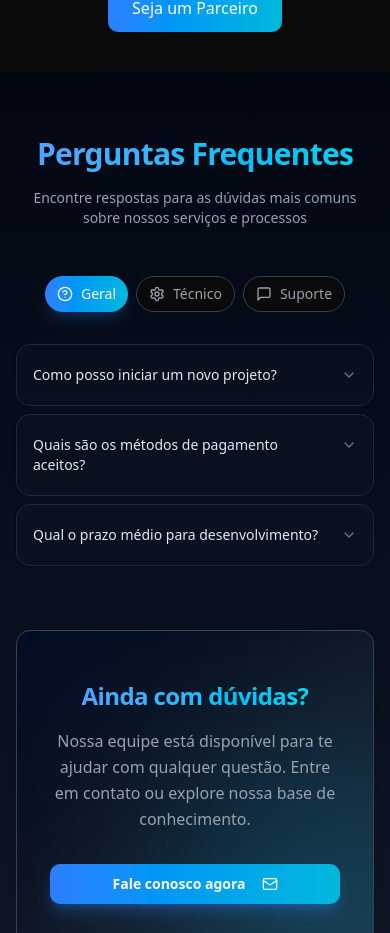
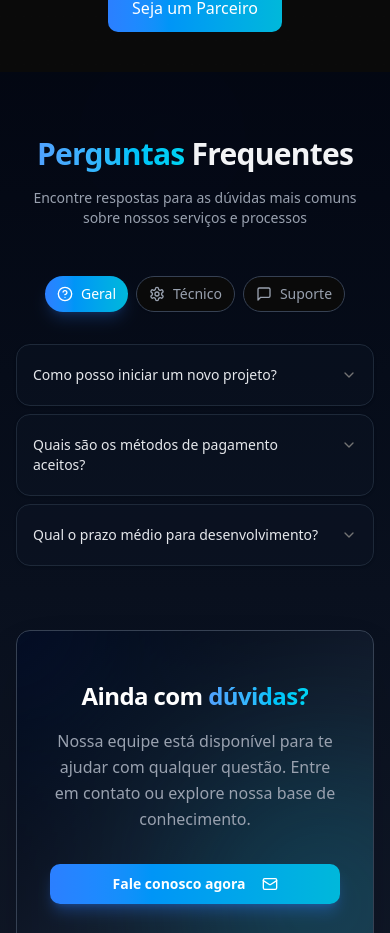
Before and after one commit to Levixs/ls-tecnologia-v2, a Next.js app: page / in a window 390 px wide. Shown: the part 6058-6991 px from the top of the page. Built offline with nearby package versions, Linux system fonts and the light colour scheme.

Commit message:
feat: atualizar tamanhos de fonte nos componentes Contact, FAQ, Partners e Services

```diff
--- a/app/globals.css
+++ b/app/globals.css
@@ -155,7 +155,7 @@ html {
 /* Firefox */
 * {
   scrollbar-width: thin;
-  scrollbar-color: rgba(0, 87, 239, 0.8) transparent;
+  scrollbar-color: #00B5DD transparent;
 }
 
 ::-webkit-scrollbar-thumb:active {
--- a/components/Contact.tsx
+++ b/components/Contact.tsx
@@ -87,7 +87,7 @@ export default function Contact() {
         <section id="contact" className="py-20">
             <div className="container mx-auto px-6">
                 <div className="text-center mb-16">
-                    <h2 className="text-3xl md:text-4xl font-bold text-gray-100 mb-4">
+                    <h2 className="text-3xl md:text-5xl font-bold text-gray-100 mb-4">
                         Vamos <span className="text-transparent bg-clip-text bg-gradient-to-r from-blue-400 to-cyan-400">Conversar</span>
                     </h2>
                     <p className="text-lg text-gray-400 max-w-2xl mx-auto">
--- a/components/FAQ.tsx
+++ b/components/FAQ.tsx
@@ -106,9 +106,9 @@ export default function FAQ() {
                     viewport={{ once: true }}
                 >
                     <h2 className="text-3xl md:text-4xl lg:text-5xl font-bold tracking-tight text-center mb-4">
-                        <span className="text-transparent bg-clip-text bg-gradient-to-r from-blue-400 to-cyan-400">
-                            Perguntas Frequentes
-                        </span>
+                        <h2 className="text-3xl md:text-5xl font-bold text-gray-100 mb-4">
+                            <span className="text-transparent bg-clip-text bg-gradient-to-r from-blue-400 to-cyan-400">Perguntas</span> Frequentes
+                        </h2>
                     </h2>
                     <p className="text-sm md:text-base lg:text-lg text-gray-400 max-w-3xl mx-auto">
                         Encontre respostas para as dúvidas mais comuns sobre nossos serviços e processos
@@ -176,14 +176,10 @@ export default function FAQ() {
                                                         <div className="border-t border-gray-800/50 pt-4">
                                                             <p className="text-sm md:text-base text-gray-400 mb-4">{item.answer}</p>
                                                             <div className="flex items-center justify-between">
-                                                                <Button variant="ghost" size="sm" className="text-gray-500 hover:text-black gap-2 select-none">
+                                                                <span className="text-gray-500 flex gap-2 select-none">
                                                                     <ThumbsUp className="w-4 h-4" />
                                                                     <span>Útil ({item.likes})</span>
-                                                                </Button>
-                                                                <Button onClick={emailRedirect} variant="link" size="sm" className="text-blue-400 hover:text-blue-300 gap-1 cursor-pointer">
-                                                                    <Mail className="w-4 h-4" />
-                                                                    <span>Ainda com dúvidas?</span>
-                                                                </Button>
+                                                                </span>
                                                             </div>
                                                         </div>
                                                     </AccordionContent>
@@ -214,9 +210,7 @@ export default function FAQ() {
 
                             <div className="relative z-10">
                                 <h3 className="text-2xl md:text-3xl font-bold text-white mb-4 tracking-tight">
-                                    <span className="bg-gradient-to-r from-blue-400 to-cyan-400 bg-clip-text text-transparent">
-                                        Ainda com dúvidas?
-                                    </span>
+                                    Ainda com <span className="text-transparent bg-clip-text bg-gradient-to-r from-blue-400 to-cyan-400">dúvidas?</span>
                                 </h3>
                                 <p className="text-base md:text-lg text-gray-400 mb-8 max-w-xl mx-auto leading-relaxed">
                                     Nossa equipe está disponível para te ajudar com qualquer questão. Entre em contato ou explore nossa base de conhecimento.
--- a/components/Partners.tsx
+++ b/components/Partners.tsx
@@ -76,7 +76,7 @@ export default function Partners() {
                     transition={{ duration: 0.5, ease: "easeOut" }}
                     viewport={{ once: true }}
                 >
-                    <h2 className="text-3xl md:text-4xl font-bold text-gray-100 mb-4">
+                    <h2 className="text-3xl md:text-5xl font-bold text-gray-100 mb-4">
                         Nossos <span className="text-transparent bg-clip-text bg-gradient-to-r from-blue-400 to-cyan-400">Parceiros</span>
                     </h2>
                     <p className="text-lg text-gray-400 max-w-2xl mx-auto">
--- a/components/Services.tsx
+++ b/components/Services.tsx
@@ -109,7 +109,7 @@ export default function Services() {
                     }}
                     viewport={{ once: true }}
                 >
-                    <h2 className="text-3xl md:text-4xl font-bold text-gray-100 mb-4">
+                    <h2 className="text-3xl md:text-5xl font-bold text-gray-100 mb-4">
                         Serviços <span className="text-transparent bg-clip-text bg-gradient-to-r from-blue-400 to-cyan-400">Especializados</span>
                     </h2>
                     <p className="text-lg text-gray-400 max-w-2xl mx-auto">
```
